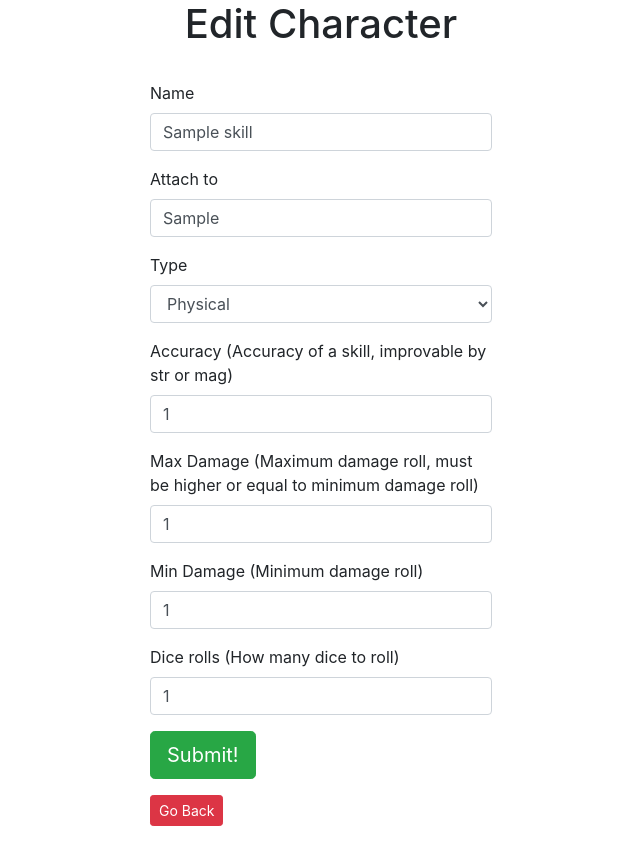
After one commit to Wayl123/TRPG, a Node server app: page /skill/600000000000000000000001/edit in a window 1280 px wide. The commit adds this page. Shown: the whole page, without its empty margins (319-959 px from the left). Run offline with Node 20, Linux system fonts and the light colour scheme; tables that the repository leaves empty hold one stand-in row (values such as "Sample post"); some libraries are stand-ins or nearby versions.

Commit message:
Add edit route for job and skill, including all the relationship linking. Small syntax change. Note, need to make naming for jobs unique somehow, preferably also make skill name unique.

```diff
--- a/public/stylesheets/main.css
+++ b/public/stylesheets/main.css
@@ -4,9 +4,9 @@ ul {
 	padding: 0;
 }
 
-.center-form {
-	width: 30%;
-	margin: 25px auto;
+/* index */
+.card-width {
+	width: 18rem;
 }
 
 .separate-line {
@@ -14,6 +14,13 @@ ul {
 	margin: auto;
 }
 
+/* new/edit */
+.center-form {
+	width: 30%;
+	margin: 25px auto;
+}
+
+/* index/show */
 .delete-form {
 	display: inline;
 }
--- a/routes/skills.js
+++ b/routes/skills.js
@@ -27,6 +27,7 @@ router.post("/", (req, res) => {
 		if(err){
 			console.log(err);
 		} else {
+			//attach skill to job if is job skill
 			Job.findOne({"name": skill.req}, (err, job) => {
 				if(err || !job){
 					console.log(err);
@@ -35,6 +36,7 @@ router.post("/", (req, res) => {
 					job.save();
 				}
 			});
+			//attach skill to weapon if is weapon skill
 			Weapon.findOne({"name": skill.req}, (err, weapon) => {
 				if(err || !weapon){
 					console.log(err);
@@ -48,13 +50,53 @@ router.post("/", (req, res) => {
 	});
 });
 
+//no show
+
+//edit
+router.get("/:id/edit", (req, res) => {
+	Skill.findById(req.params.id, (err, skill) => {
+		if(err){
+			console.log(err);
+		} else {
+			res.render("skills/edit", {skill: skill});
+		}
+	});
+});
+
+//update
+router.put("/:id", (req, res) => {
+	Skill.findByIdAndUpdate(req.params.id, req.body.skill, (err, skill) => {
+		if(err){
+			console.log(err);
+		} else {
+			//in case skill req is changed
+			//unlink
+			Job.updateOne({skills: {$in: [req.params.id]}}, {$pull: {skills: req.params.id}}, (err, affectedJob) => {
+				if(err)
+					console.log(err);
+			});
+			//relink
+			Job.findOne({name: req.body.skill.req}, (err, job) => {
+				if(err || !job){
+					console.log(err);
+				} else {
+					job.skills.push(skill);
+					job.save();
+				}
+			});
+			res.redirect("/skill");
+		}
+	});
+});
+
 //destroy
 router.delete("/:id", (req, res) => {
 	Skill.findByIdAndRemove(req.params.id, (err, skill) => {
 		if(err){
 			console.log(err);
 		} else {
-			Job.updateOne({"name": skill.req}, {$pull: {skills: skill._id}}, (err, affectedJob) => {
+			//unlink job that has the skill as job skill
+			Job.updateOne({skills: {$in: [req.params.id]}}, {$pull: {skills: req.params.id}}, (err, affectedJob) => {
 				if(err)
 					console.log(err);
 			});
--- a/views/characters/index.ejs
+++ b/views/characters/index.ejs
@@ -7,7 +7,7 @@
 <div class="row text-center">
 	<% characters.forEach((character) => { %>
 		<div class="col-md-3 col-sm-6">
-			<div class="card" style="width: 18rem;">
+			<div class="card card-width">
 				<div class="card-body">
 					<h5 class="card-title"><%= character.name %></h5>
 					<form class="delete-form" action="/trpg/<%= character._id %>?_method=DELETE" method="POST">
--- a/views/jobs/index.ejs
+++ b/views/jobs/index.ejs
@@ -5,9 +5,10 @@
 <div class="row text-center">
 	<% jobs.forEach((job) => { %>
 		<div class="col-md-3 col-sm-6">
-			<div class="card" style="width: 18rem;">
+			<div class="card card-width">
 				<div class="card-body">
 					<h5 class="card-title"><%= job.name %></h5>
+					<a class="btn btn-sm btn-warning" href="/job/<%= job._id %>/edit">Edit Job</a>
 					<form class="delete-form" action="/job/<%= job._id %>?_method=DELETE" method="POST">
 						<button class="btn btn-sm btn-danger">Delete</button>
 					</form>
@@ -20,7 +21,6 @@
 							<% }); %>
 						</ul>
 					</p>
-					<a class="btn btn-sm btn-warning" href="/job/<%= job._id %>">Full detail</a>
 				</div>
 			</div>
 		</div>
--- /dev/null
+++ b/views/skills/edit.ejs
@@ -0,0 +1,50 @@
+<% include ../partials/header %>
+
+<div class="container">
+	<div class="row">
+		<div class="col-md-12 text-center">
+			<h1>Edit Character</h1>
+		</div>
+		<div class="center-form">
+			<form action="/skill/<%= skill._id %>?_method=PUT" method="POST">
+				<div class="form-group">
+					<label>Name</label>
+					<input class="form-control" type="text" name="skill[name]" placeholder="skill name" value="<%= skill.name %>" required>
+				</div>
+				<div class="form-group">
+					<label>Attach to</label>
+					<input class="form-control" type="text" name="skill[req]" placeholder="Job or weapon skill is attached to" value="<%= skill.req %>" required>
+				</div>
+				<div class="form-group">
+					<label>Type</label>
+					<select class="form-control" name="skill[type]">
+						<option value="physical" <%= skill.type === "physical" ? "selected" : "" %>>Physical</option>
+						<option value="magical" <%= skill.type === "magical" ? "selected" : "" %>>Magical</option>
+					</select>
+				</div>
+				<div class="form-group">
+					<label>Accuracy (Accuracy of a skill, improvable by str or mag)</label>
+					<input class="form-control" type="number" name="skill[acc]" value="<%= skill.acc %>" min="0" max="100" step="1" required>
+				</div>
+				<div class="form-group">
+					<label>Max Damage (Maximum damage roll, must be higher or equal to minimum damage roll)</label>
+					<input class="form-control" type="number" name="skill[max]" value="<%= skill.max %>" min="0" step="1" required>
+				</div>
+				<div class="form-group">
+					<label>Min Damage (Minimum damage roll)</label>
+					<input class="form-control" type="number" name="skill[min]" value="<%= skill.min %>" min="0" step="1" required>
+				</div>
+				<div class="form-group">
+					<label>Dice rolls (How many dice to roll)</label>
+					<input class="form-control" type="number" name="skill[times]" value="<%= skill.times %>" min="1" step="1" required>
+				</div>
+				<div class="form-group">
+					<button class="btn btn-lg btn-success" type="submit">Submit!</button>
+				</div>
+			</form>
+			<a class="btn btn-sm btn-danger" href="/skill">Go Back</a>
+		</div>
+	</div>
+</div>
+
+<% include ../partials/footer %>
--- a/views/skills/index.ejs
+++ b/views/skills/index.ejs
@@ -5,9 +5,10 @@
 <div class="row text-center">
 	<% skills.forEach((skill) => { %>
 		<div class="col-md-3 col-sm-6">
-			<div class="card" style="width: 18rem;">
+			<div class="card card-width">
 				<div class="card-body">
 					<h5 class="card-title"><%= skill.name %></h5>
+					<a class="btn btn-sm btn-warning" href="/skill/<%= skill._id %>/edit">Edit Skill</a>
 					<form class="delete-form" action="/skill/<%= skill._id %>?_method=DELETE" method="POST">
 						<button class="btn btn-sm btn-danger">Delete</button>
 					</form>
@@ -17,7 +18,6 @@
 					<p class="card-text">Max Roll: <%= skill.max %></p>
 					<p class="card-text">Min Roll: <%= skill.min %></p>
 					<p class="card-text">Number of dice: <%= skill.times %></p>
-					<a class="btn btn-sm btn-warning" href="/skill/<%= skill._id %>">Full detail</a>
 				</div>
 			</div>
 		</div>
```
Also changed, not shown: public/javascript/main.js (+0 -7 lines), routes/characters.js (+18 -8 lines), routes/jobs.js (+81 -7 lines), views/characters/edit.ejs (+9 -1 lines), views/jobs/edit.ejs (added, +31 -0 lines).
